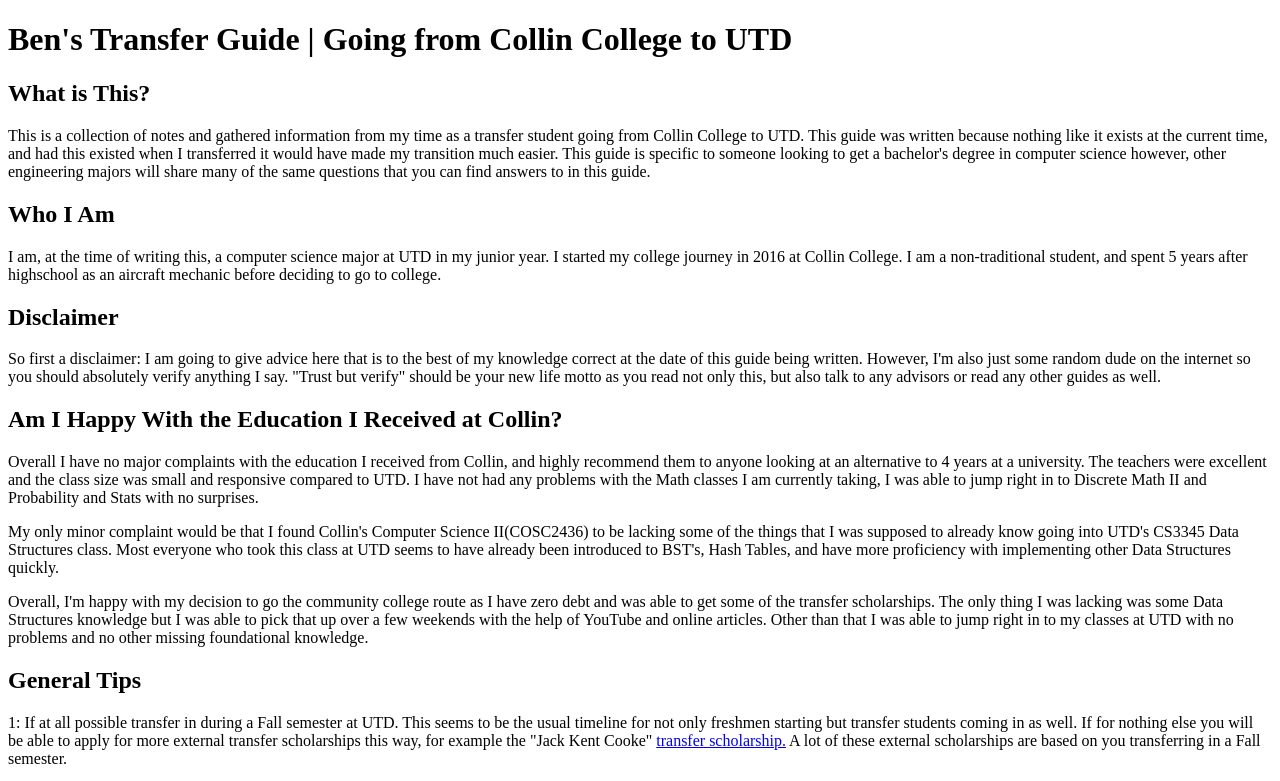
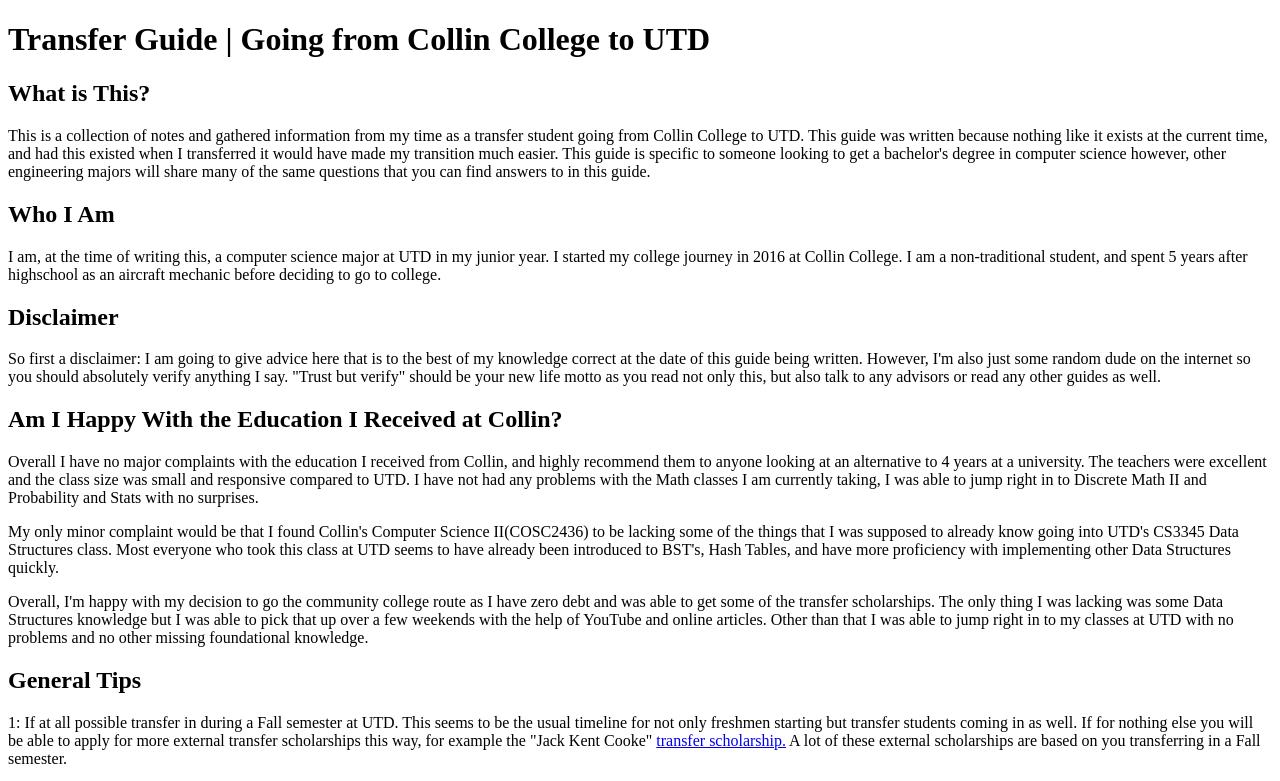
Before and after one commit to WearIgnoranceisBliss/WearIgnoranceisBliss.github.io, a plain HTML site: page index.html in a window 1280 px wide. Shown: the top 781 px of the page. Drawn offline with Linux system fonts and the light colour scheme.

Commit message:
Update index.html

```diff
--- a/index.html
+++ b/index.html
@@ -26,7 +26,7 @@
 </head>
 
 <body>
-	<h1>Ben's Transfer Guide | Going from Collin College to UTD</h1>
+	<h1>Transfer Guide | Going from Collin College to UTD</h1>
 	<h2>What is This?</h2>
 		<p>This is a collection of notes and gathered information from my time as a transfer student going from Collin College to UTD. This guide was written because nothing like it exists at the current time, and had this existed when I transferred it would have made my transition much easier. This guide is specific to someone looking to get a bachelor's degree in computer science however, other engineering majors will share many of the same questions that you can find answers to in this guide.
 		</p>
```
